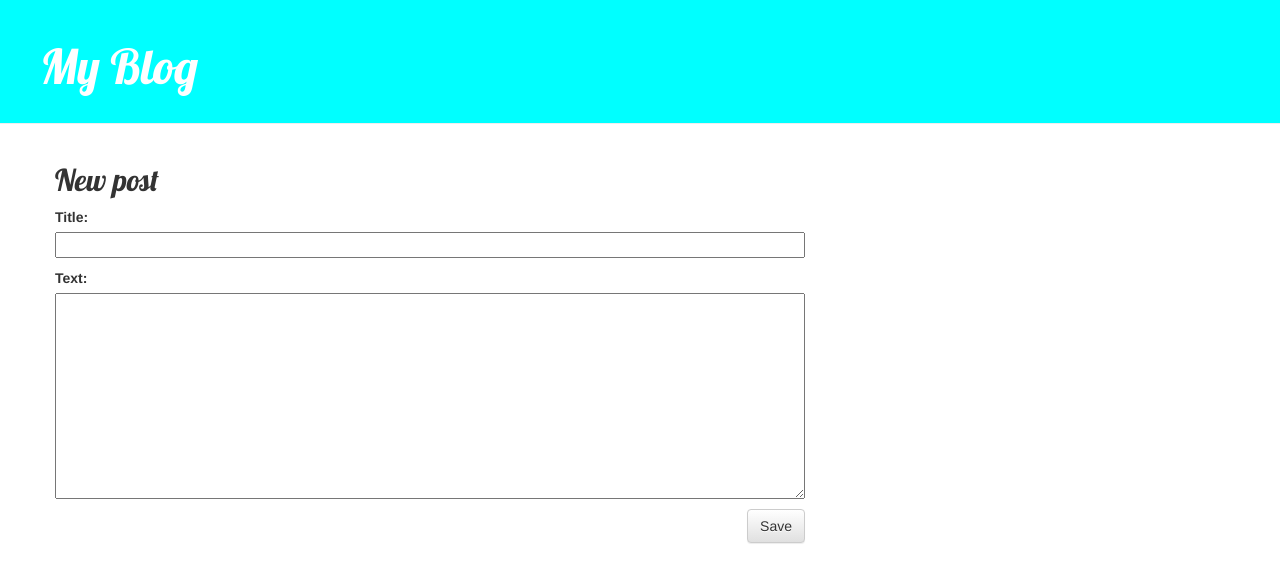
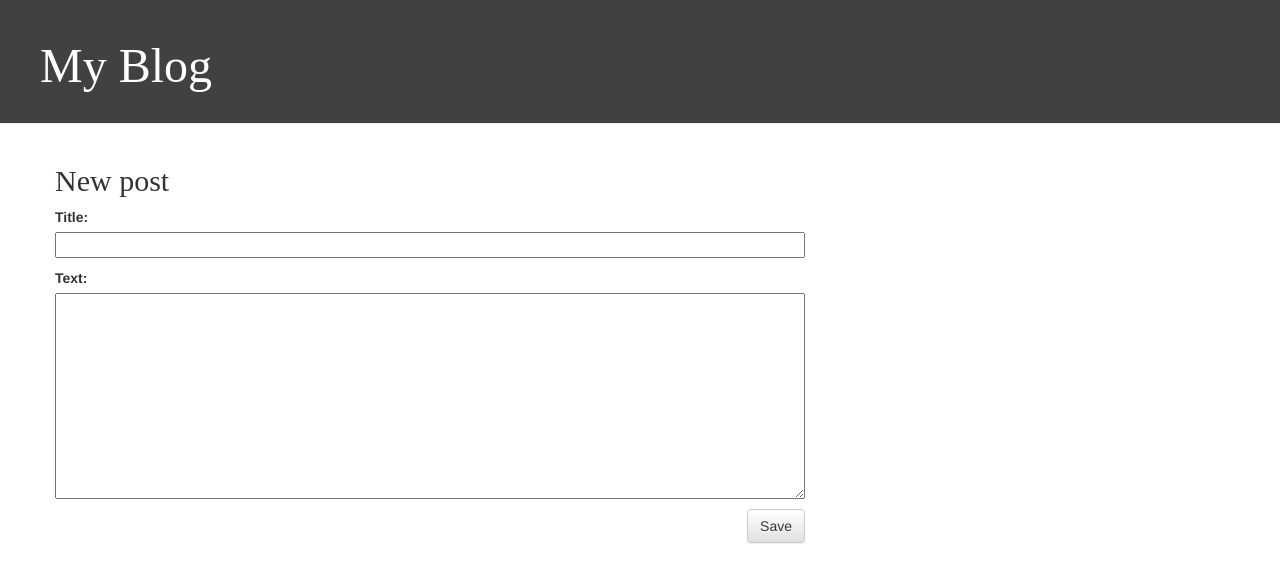
Before and after one commit to PaulB99/Python-web-app, a Django app: page /post/new/ in a window 1280 px wide. Shown: the top 583 px of the page. Run offline with Django 3.2, Linux system fonts and the light colour scheme; some libraries are stand-ins or nearby versions; some web fonts are replaced.

Commit message:
css changes

```diff
--- a/mysite/blog/static/css/blog.css
+++ b/mysite/blog/static/css/blog.css
@@ -1,5 +1,5 @@
 .page-header {
-    background-color: #00FFFF;
+    background-color: #414142;
     margin-top: 0;
     padding: 20px 20px 20px 40px;
     }
@@ -11,8 +11,14 @@
 .content {
     margin-left: 40px;
     }
+
+@font-face {
+    font-family: "SourceCodePro";
+    src: url("../../fonts/Source_Code_Pro/SourceCodePro-Italic.ttf");
+    }
+
 h1, h2, h3, h4 {
-    font-family: 'Lobster', cursive;
+    font-family: 'SourceCodePro';
     }
 .date {
     color: #828282;
--- a/mysite/blog/templates/blog/base.html
+++ b/mysite/blog/templates/blog/base.html
@@ -4,7 +4,7 @@
         <title>Paul's blog</title>
         <link rel="stylesheet" href="//maxcdn.bootstrapcdn.com/bootstrap/3.2.0/css/bootstrap.min.css">
         <link rel="stylesheet" href="//maxcdn.bootstrapcdn.com/bootstrap/3.2.0/css/bootstrap-theme.min.css">
-        <link href="//fonts.googleapis.com/css?family=Lobster&subset=latin,latin-ext" rel="stylesheet" type="text/css">
+        <!--<link href="//fonts.googleapis.com/css?family=Lobster&subset=latin,latin-ext" rel="stylesheet" type="text/css"> -->
         <link rel="stylesheet" href="{% static 'css/blog.css' %}">
 
     </head>
```
